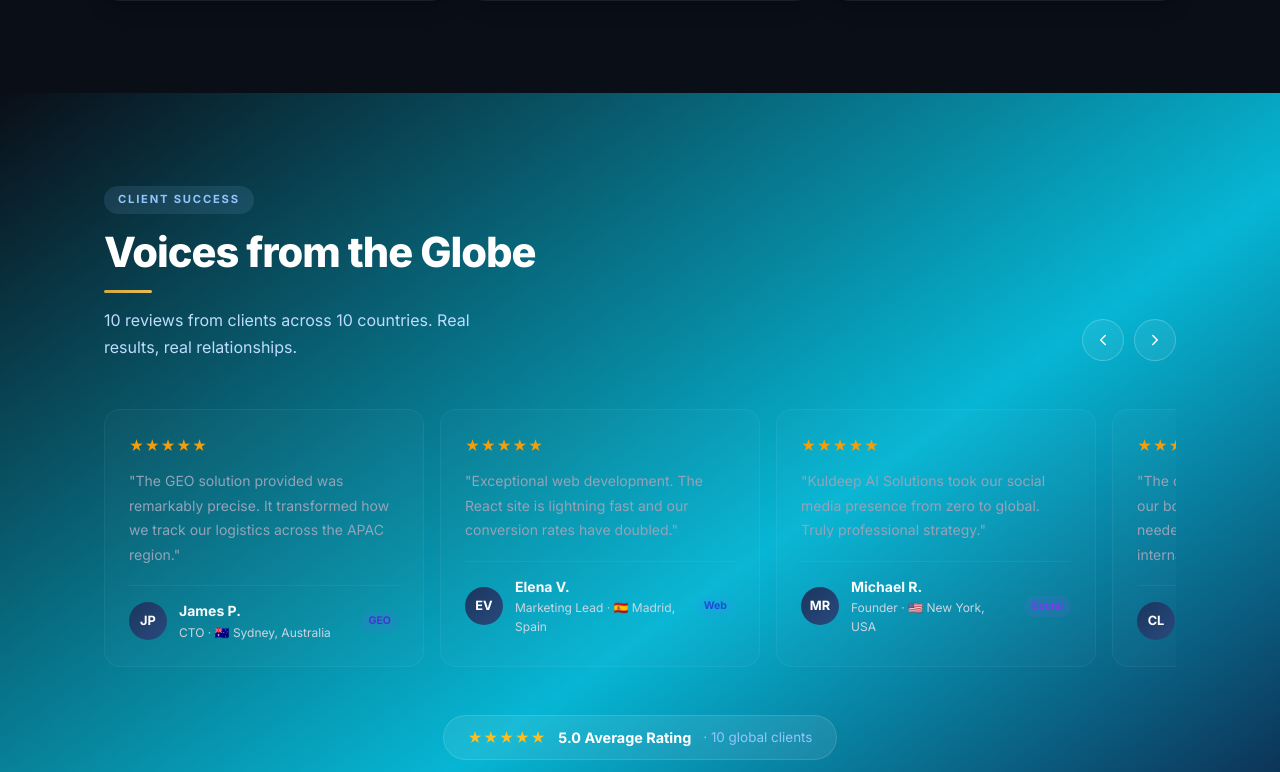
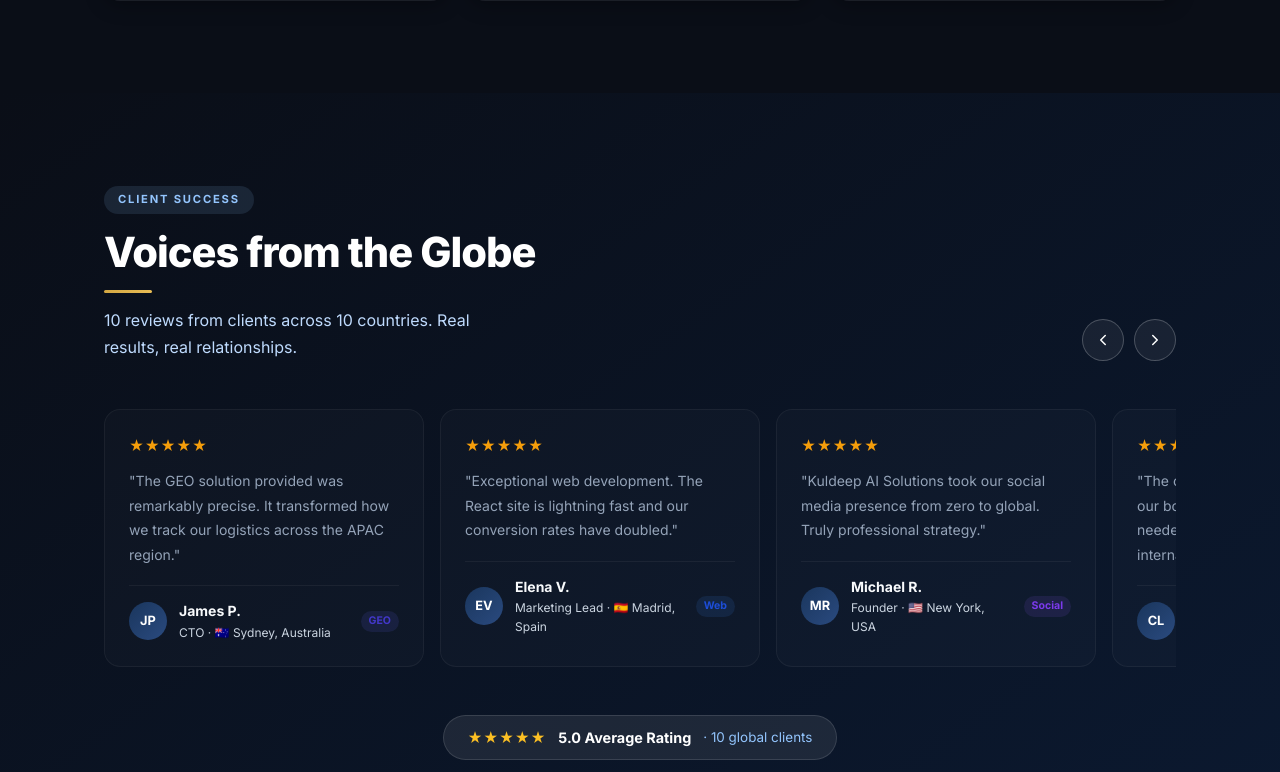
Before and after one commit to Kuldeep0101/kuldeep-ai-solutions, a React (Vite) app: page / in a window 1280 px wide. Shown: the part 3228-4000 px from the top of the page. Built offline with nearby package versions, Linux system fonts and the light colour scheme.

Commit message:
fix: replace bright cyan background in Testimonials with deep navy for readability

```diff
--- a/src/index.css
+++ b/src/index.css
@@ -68,7 +68,7 @@ body {
 .section-page  { background: var(--bg-page); }
 .section-alt   { background: var(--bg-alt); }
 .section-dark  {
-  background: linear-gradient(145deg, var(--primary-dark) 0%, var(--primary) 60%, #0D2247 100%);
+  background: linear-gradient(145deg, var(--bg-page) 0%, #0B1930 100%);
   color: white;
 }
 
```
